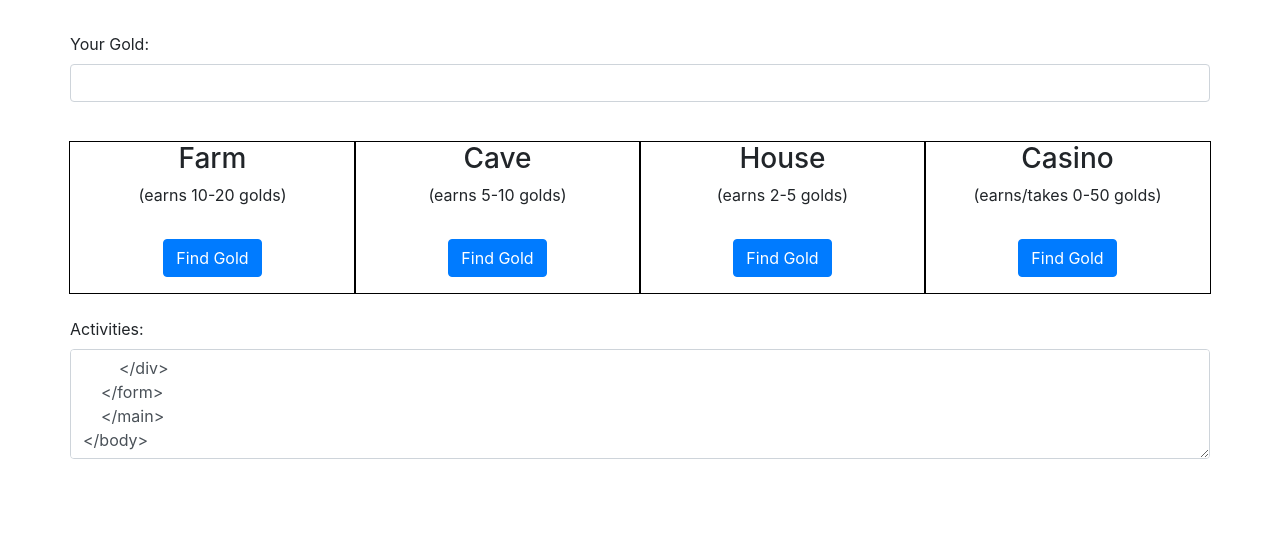
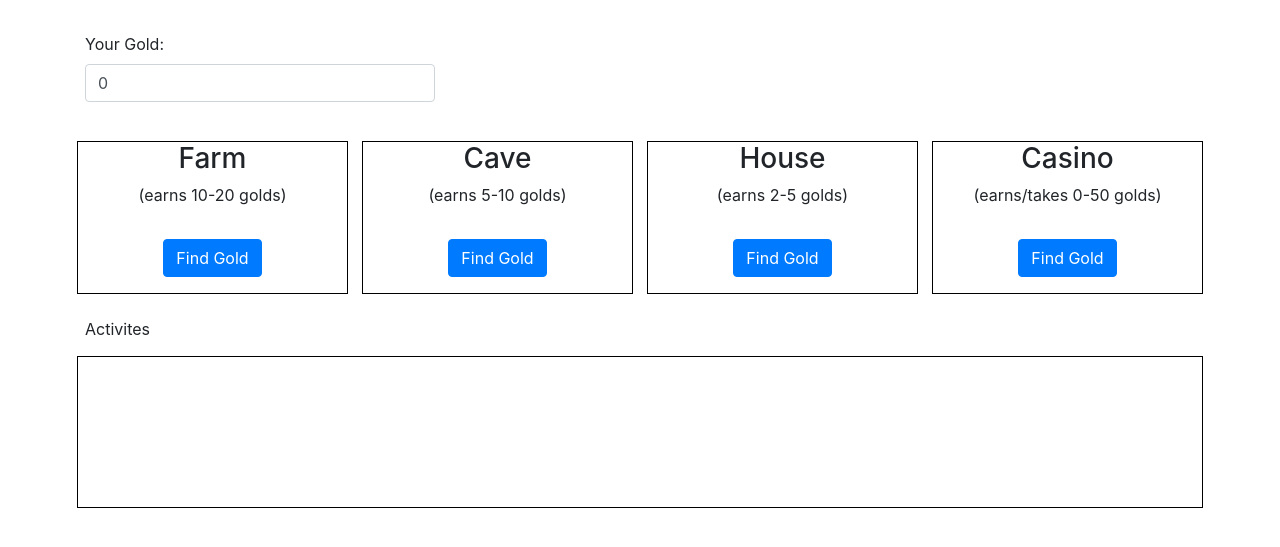
Before and after one commit to cculver81/codingdojo_python-django_ninjagold, a Django app: page / in a window 1280 px wide. Shown: the part 170-717 px from the top of the page. Run offline with Django 3.2, Linux system fonts and the light colour scheme; some libraries are stand-ins or nearby versions.

Commit message:
All required features complete, needs a bit more UI polish

```diff
--- a/ninja_goldAPP/templates/index.html
+++ b/ninja_goldAPP/templates/index.html
@@ -6,13 +6,14 @@
     <link rel="stylesheet" href="https://stackpath.bootstrapcdn.com/bootstrap/4.4.1/css/bootstrap.min.css">
     <title>Project: Ninja Gold</title>
     <style>
-        .outlined_totalG{
+        .outlined{
             outline: 1px solid black;
-            width: 100px;
             }
 
-        .outlined_places{
-            outline: 1px solid black;
+        .activities_tbl{
+            max-height: 150px;
+            height: 150px;
+            overflow: auto;
             }
     </style>
 </head>
@@ -23,40 +24,51 @@
 
     <main class="container">
     <div class="row form-group">
-        <label for="total_gold" class="control-label">Your Gold:</label>
-        <input type="text" id="total_gold" class="form-control input-sm">
+        <div class="col-4">
+            <label for="total_gold" class="control-label">Your Gold:</label>
+            <input type="text" id="total_gold" class="form-control" value="{{ total_gold }}">
+        </div>
     </div>
     <br>
 
     <form>
 
         <div class="row">
-            <div class="col-sm-3 outlined_places text-center">
+            <div class="col outlined text-center mx-2">
                 <h3>Farm</h3>
                 <p>(earns 10-20 golds)</p>
-                <button type="button" class="btn btn-primary my-3">Find Gold</button>
+                <button type="button" class="btn btn-primary my-3" onclick='window.location.href="http://localhost:8000/farm_click"'>Find Gold</button>
             </div>
-            <div class="col-sm-3 outlined_places text-center">
+            <div class="col outlined text-center mx-2">
                 <h3>Cave</h3>
                 <p>(earns 5-10 golds)</p>
-                <button type="button" class="btn btn-primary my-3">Find Gold</button>
+                <button type="button" class="btn btn-primary my-3" onclick='window.location.href="http://localhost:8000/cave_click"'>Find Gold</button>
             </div>
-            <div class="col-sm-3 outlined_places text-center">
+            <div class="col outlined text-center mx-2">
                 <h3>House</h3>
                 <p>(earns 2-5 golds)</p>
-                <button type="button" class="btn btn-primary my-3">Find Gold</button>
+                <button type="button" class="btn btn-primary my-3" onclick='window.location.href="http://localhost:8000/house_click"'>Find Gold</button>
             </div>
-            <div class="col-sm-3 outlined_places text-center">
+            <div class="col outlined text-center mx-2">
                 <h3>Casino</h3>
                 <p>(earns/takes 0-50 golds)</p>
-                <button type="button" class="btn btn-primary my-3">Find Gold</button>
+                <button type="button" class="btn btn-primary my-3" onclick='window.location.href="http://localhost:8000/casino_click"'>Find Gold</button>
             </div>
         </div>
         <br>
 
-        <div class="row form-group">
-            <label for="activities" class="control-label">Activities:</label>
-            <textarea id="activities" rows="4" cols="50" class="form-control">
+        <label for="activites" class="form-group">Activites</label>
+        <div class="row">
+            <div  class="col activities_tbl outlined mx-2">
+                <table id="activites" class="table table-borderless table-hover table-sm">
+
+                    <!-- ###This Code Works, Just need to print the list in reverse###
+                        ###This Code Works, Just need to print the list in reverse###  -->
+                        {% for x in track_gold %}
+                            <tr><td>{{ x }}</td></tr>
+                        {% endfor %}
+                </table>
+            </div>
         </div>
     </form>
     </main>
--- /dev/null
+++ b/ninja_goldAPP/templates/test_randint.py
@@ -0,0 +1,5 @@
+from random import randint
+
+for x in range(10):
+  print (randint(-50,50))
+print()
--- a/ninja_goldAPP/urls.py
+++ b/ninja_goldAPP/urls.py
@@ -3,4 +3,8 @@ from . import views
 
 urlpatterns = [
     path('', views.index),
+    path('farm_click', views.farm_click),
+    path('cave_click', views.cave_click),
+    path('house_click', views.house_click),
+    path('casino_click', views.casino_click)
 ]
--- a/ninja_goldAPP/views.py
+++ b/ninja_goldAPP/views.py
@@ -1,4 +1,61 @@
 from django.shortcuts import render, redirect
+from random import randint
+from time import gmtime, strftime
+
+track_gold = []
 
 def index(request):
-    return render(request, 'index.html')
+    total_gold = request.session.get('total_gold', 0)
+    request.session['total_gold'] = total_gold
+
+    context = {
+        'total_gold' : total_gold,
+        'track_gold' : reversed(track_gold)
+    }
+    return render(request, 'index.html', context)
+
+def farm_click(request):
+    farm_gold = randint(10, 20)
+    request.session['total_gold'] = request.session['total_gold'] + farm_gold
+
+    track_gold.insert(len(track_gold), f'Earned {farm_gold} gold from the Farm! {current_dt()}')
+    print(track_gold)
+
+    return redirect('/')
+
+def cave_click(request):
+    cave_gold = randint(5, 10)
+    request.session['total_gold'] = request.session['total_gold'] + cave_gold
+
+    track_gold.insert(len(track_gold), f'Earned {cave_gold} gold from the Cave! {current_dt()}')
+    print(track_gold)
+
+    return redirect('/')
+
+def house_click(request):
+    house_gold = randint(2, 5)
+    request.session['total_gold'] = request.session['total_gold'] + house_gold
+
+    track_gold.insert(len(track_gold), f'Earned {house_gold} gold from the House! {current_dt()}')
+    print(track_gold)
+
+    return redirect('/')
+
+def casino_click(request):
+    casino_gold = randint(-50, 50)
+    request.session['total_gold'] = request.session['total_gold'] + casino_gold
+
+    if casino_gold == 0:
+        track_gold.insert(len(track_gold), f'Entered a casino and broke even with 0 gold... Pheww! {current_dt()}')
+    elif casino_gold < 0:
+        track_gold.insert(len(track_gold), f'Entered a casino and lost {casino_gold} gold... Ouch! {current_dt()}')
+    else:
+        track_gold.insert(len(track_gold), f'Entered a casino and won {casino_gold} gold!! Awesome! {current_dt()}')
+
+    print(track_gold)
+
+    return redirect('/')
+
+def current_dt():
+    print(strftime('%Y/%m/%d %I:%M %p', gmtime()))
+    return strftime('%Y/%m/%d %I:%M %p', gmtime())
```
Also changed, not shown: db.sqlite3.
